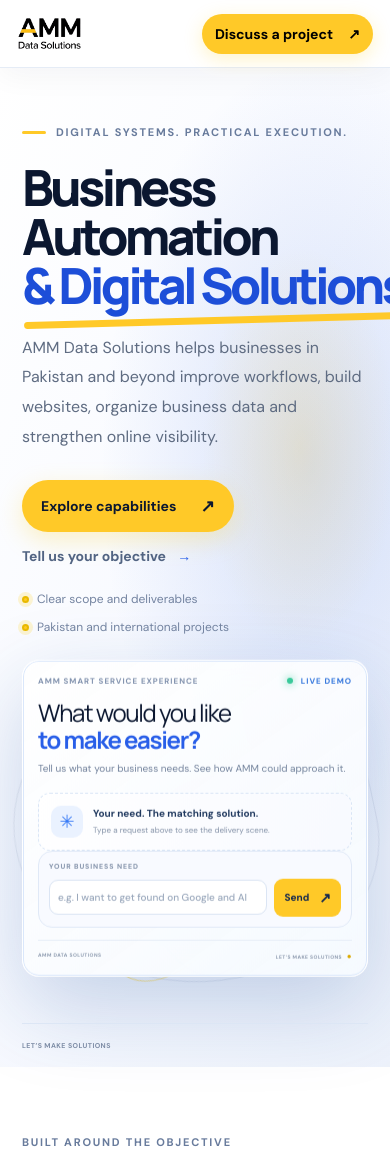
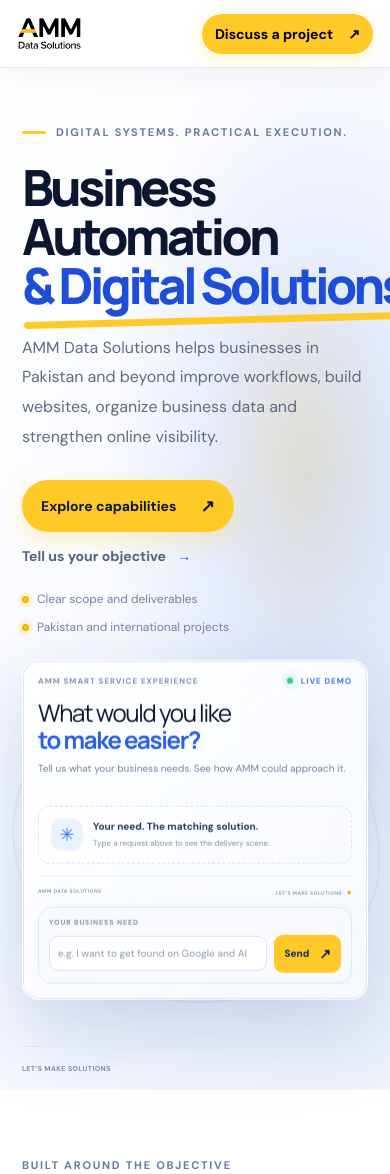
Before and after one commit to wwwab229-cpu/amm-data-solutions-website, a Next.js app: page / in a window 390 px wide. Shown: the top 1174 px of the page. Built offline with nearby package versions, Linux system fonts and the light colour scheme.

Commit message:
Style AMM hero as a messaging app with live work scenes

```diff
--- a/app/globals.css
+++ b/app/globals.css
@@ -534,3 +534,27 @@ footer{padding:30px max(8vw,28px) 22px;background:#fff}.footerTop{display:flex;a
   .smartConnectLine i,.smartBrowser,.smartWebPreview::after,.smartSheet,.smartCleanSheet,.smartSheetGrid i,
   .smartDataArrow,.smartSceneFoot{animation:none!important;transition:none!important}
 }
+
+
+/* Messaging-app layout for the interactive AMM demo */
+.smartServiceCard{display:flex;flex-direction:column;gap:0}
+.smartIntro{flex:0 0 auto}
+.smartChatHistory{display:flex;flex-direction:column;gap:10px;margin:10px 0 2px;animation:smartChatAppear .35s ease-out both}
+.smartChatUser{display:flex;justify-content:flex-end}
+.smartChatUser span{display:block;max-width:88%;padding:10px 12px;border-radius:14px 14px 3px 14px;background:#e8f1ff;border:1px solid #d7e6ff;color:#18345e;font-size:10px;line-height:1.5;overflow-wrap:anywhere;box-shadow:0 3px 10px rgba(52,120,246,.06)}
+.smartChatReply{display:flex;align-items:flex-start;gap:8px;min-width:0}
+.smartChatAvatar{display:grid;place-items:center;flex:0 0 29px;height:29px;border-radius:9px;background:#102650;color:#ffd329;font-size:8px;font-weight:900;letter-spacing:-.03em;box-shadow:0 4px 10px rgba(16,38,80,.12)}
+.smartChatReply>div{min-width:0;flex:1;padding:9px 11px;border:1px solid #e2eaf6;border-radius:3px 13px 13px 13px;background:#fff}
+.smartChatReply b{display:block;color:#20395f;font-size:9px}
+.smartChatReply p{margin:4px 0 0;color:#71819b;font-size:9px;line-height:1.55}
+.smartScene{margin-top:9px}
+.smartQueryForm{order:10;margin-top:12px;box-shadow:0 -3px 12px rgba(26,57,102,.025)}
+.smartBottom{margin-top:12px}
+@keyframes smartChatAppear{from{opacity:0;transform:translateY(8px)}to{opacity:1;transform:translateY(0)}}
+@media(max-width:620px){
+ .smartChatHistory{gap:8px;margin-top:8px}
+ .smartChatUser span{font-size:10px;padding:9px 11px}
+ .smartChatReply p{font-size:9px}
+ .smartQueryForm{margin-top:10px}
+}
+@media(prefers-reduced-motion:reduce){.smartChatHistory{animation:none}}
```
